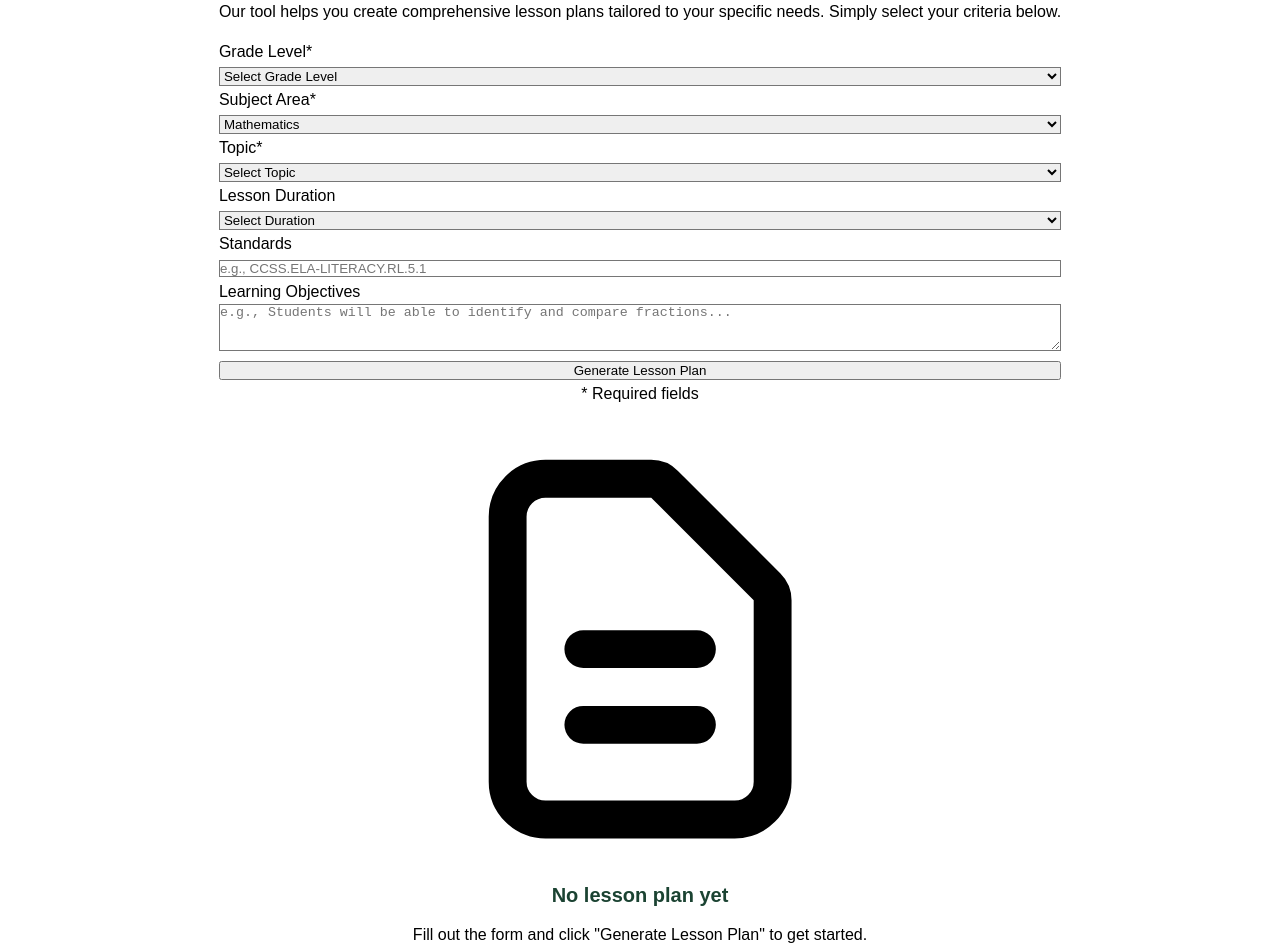
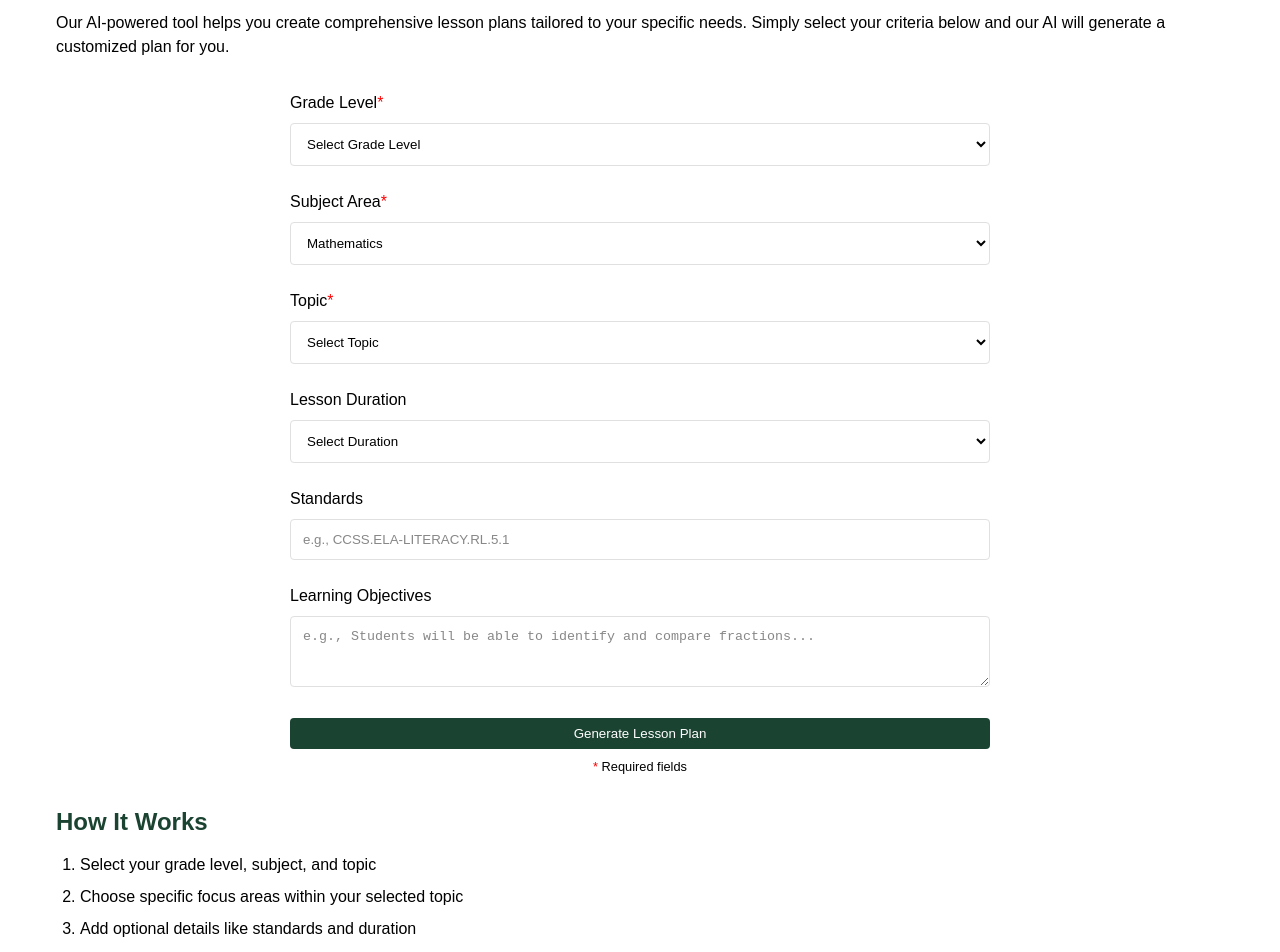
Before and after one commit to Curtonimore/clifford-classroom, a Next.js app: page /lesson-plan in a window 1280 px wide. Shown: the part 260-1212 px from the top of the page. Built offline with nearby package versions, Linux system fonts and the light colour scheme; a web font is replaced by a local one.

Commit message:
FIX: Restore original site styling for NavBar and Lesson Plan Generator

```diff
--- a/src/app/lesson-plan/page.tsx
+++ b/src/app/lesson-plan/page.tsx
@@ -378,30 +378,31 @@ export default function LessonPlanPage() {
   };
 
   return (
-    <div className="max-w-7xl mx-auto px-4 py-8">
-      <header className="text-center mb-10">
-        <h1 className="text-3xl font-bold mb-3">Lesson Plan Generator</h1>
-        <p className="text-gray-600 max-w-3xl mx-auto">
+    <>
+      <header className="page-header">
+        <h1 className="page-title">Lesson Plan Generator</h1>
+        <p className="page-description">
           Create customized lesson plans in seconds with our AI-powered tool
         </p>
       </header>
 
-      <div className="grid grid-cols-1 lg:grid-cols-2 gap-8">
-        <section className="bg-white p-6 rounded-lg shadow-md">
-          <h2 className="text-xl font-semibold mb-4">Generate Your Lesson Plan</h2>
-          <p className="text-gray-600 mb-6">
-            Our tool helps you create comprehensive lesson plans tailored to your specific needs.
-            Simply select your criteria below.
+      <section className="content-section">
+        <h2>Generate Your Lesson Plan</h2>
+        <p>
+          Our AI-powered tool helps you create comprehensive lesson plans tailored to your specific needs.
+          Simply select your criteria below and our AI will generate a customized plan for you.
         </p>
 
-          <form onSubmit={handleSubmit} className="space-y-5">
-            <div>
-              <label htmlFor="audience" className="block text-sm font-medium text-gray-700 mb-1">
-                Grade Level<span className="text-red-500">*</span>
-              </label>
+        <form
+          onSubmit={handleSubmit}
+          className="form-container"
+          style={{ maxWidth: '700px', margin: '2rem auto' }}
+        >
+          <div className="form-group">
+            <label htmlFor="audience" className="form-label">Grade Level<span style={{ color: 'red' }}>*</span></label>
             <select
               id="audience"
-                className="w-full px-3 py-2 bg-white border border-gray-300 rounded-md shadow-sm focus:outline-none focus:ring-2 focus:ring-indigo-500 focus:border-indigo-500"
+              className="form-input"
               value={formData.audience}
               onChange={handleChange}
               required
@@ -413,13 +414,11 @@ export default function LessonPlanPage() {
             </select>
           </div>
 
-            <div>
-              <label htmlFor="subject" className="block text-sm font-medium text-gray-700 mb-1">
-                Subject Area<span className="text-red-500">*</span>
-              </label>
+          <div className="form-group">
+            <label htmlFor="subject" className="form-label">Subject Area<span style={{ color: 'red' }}>*</span></label>
             <select
               id="subject"
-                className="w-full px-3 py-2 bg-white border border-gray-300 rounded-md shadow-sm focus:outline-none focus:ring-2 focus:ring-indigo-500 focus:border-indigo-500"
+              className="form-input"
               value={formData.subject}
               onChange={handleChange}
               required
@@ -431,13 +430,11 @@ export default function LessonPlanPage() {
             </select>
           </div>
 
-            <div>
-              <label htmlFor="topic" className="block text-sm font-medium text-gray-700 mb-1">
-                Topic<span className="text-red-500">*</span>
-              </label>
+          <div className="form-group">
+            <label htmlFor="topic" className="form-label">Topic<span style={{ color: 'red' }}>*</span></label>
             <select
               id="topic"
-                className="w-full px-3 py-2 bg-white border border-gray-300 rounded-md shadow-sm focus:outline-none focus:ring-2 focus:ring-indigo-500 focus:border-indigo-500"
+              className="form-input"
               value={formData.topic}
               onChange={handleChange}
               required
@@ -451,37 +448,37 @@ export default function LessonPlanPage() {
           </div>
 
           {topicOptions.length > 0 && (
-              <div>
-                <label className="block text-sm font-medium text-gray-700 mb-1">
-                  Specific Focus Areas
-                </label>
-                <div className="grid grid-cols-1 sm:grid-cols-2 gap-2 border border-gray-200 rounded-md p-3 bg-gray-50">
+            <div className="form-group">
+              <label className="form-label">Specific Focus Areas</label>
+              <div
+                className="checkbox-grid"
+                style={{
+                  display: 'grid',
+                  gridTemplateColumns: 'repeat(auto-fill, minmax(200px, 1fr))',
+                  gap: '0.5rem'
+                }}
+              >
                 {topicOptions.map(option => (
-                    <div key={option.id} className="flex items-center">
+                  <div key={option.id} style={{ display: 'flex', alignItems: 'center' }}>
                     <input
                       type="checkbox"
                       id={`option-${option.id}`}
                       checked={formData.selectedOptions.includes(option.id)}
                       onChange={() => handleCheckboxChange(option.id)}
-                        className="h-4 w-4 text-indigo-600 focus:ring-indigo-500 border-gray-300 rounded"
+                      style={{ marginRight: '0.5rem' }}
                     />
-                      <label htmlFor={`option-${option.id}`} className="ml-2 text-sm text-gray-700">
-                        {option.label}
-                      </label>
+                    <label htmlFor={`option-${option.id}`}>{option.label}</label>
                   </div>
                 ))}
               </div>
-                <p className="text-xs text-gray-500 mt-1">Select specific areas to focus on in your lesson plan</p>
             </div>
           )}
 
-            <div>
-              <label htmlFor="time" className="block text-sm font-medium text-gray-700 mb-1">
-                Lesson Duration
-              </label>
+          <div className="form-group">
+            <label htmlFor="time" className="form-label">Lesson Duration</label>
             <select
               id="time"
-                className="w-full px-3 py-2 bg-white border border-gray-300 rounded-md shadow-sm focus:outline-none focus:ring-2 focus:ring-indigo-500 focus:border-indigo-500"
+              className="form-input"
               value={formData.time}
               onChange={handleChange}
             >
@@ -492,27 +489,23 @@ export default function LessonPlanPage() {
             </select>
           </div>
 
-            <div>
-              <label htmlFor="standards" className="block text-sm font-medium text-gray-700 mb-1">
-                Standards
-              </label>
+          <div className="form-group">
+            <label htmlFor="standards" className="form-label">Standards</label>
             <input
               type="text"
               id="standards"
-                className="w-full px-3 py-2 bg-white border border-gray-300 rounded-md shadow-sm focus:outline-none focus:ring-2 focus:ring-indigo-500 focus:border-indigo-500"
+              className="form-input"
               placeholder="e.g., CCSS.ELA-LITERACY.RL.5.1"
               value={formData.standards}
               onChange={handleChange}
             />
           </div>
 
-            <div>
-              <label htmlFor="objectives" className="block text-sm font-medium text-gray-700 mb-1">
-                Learning Objectives
-              </label>
+          <div className="form-group">
+            <label htmlFor="objectives" className="form-label">Learning Objectives</label>
             <textarea
               id="objectives"
-                className="w-full px-3 py-2 bg-white border border-gray-300 rounded-md shadow-sm focus:outline-none focus:ring-2 focus:ring-indigo-500 focus:border-indigo-500"
+              className="form-input"
               placeholder="e.g., Students will be able to identify and compare fractions..."
               value={formData.objectives}
               onChange={handleChange}
@@ -523,54 +516,50 @@ export default function LessonPlanPage() {
 
           <button
             type="submit"
-              className="w-full bg-indigo-600 text-white py-2 px-4 rounded-md hover:bg-indigo-700 focus:outline-none focus:ring-2 focus:ring-offset-2 focus:ring-indigo-500 font-medium transition-colors"
+            className="login-button"
+            style={{ width: '100%' }}
             disabled={isGenerating}
           >
             {isGenerating ? 'Generating...' : 'Generate Lesson Plan'}
           </button>
 
-            <p className="text-xs text-gray-500 text-center">
-              <span className="text-red-500">*</span> Required fields
+          <p style={{ fontSize: '0.8rem', marginTop: '0.5rem', textAlign: 'center' }}>
+            <span style={{ color: 'red' }}>*</span> Required fields
           </p>
         </form>
       </section>
 
-        <section>
-          {lessonPlan ? (
-            <div id="results-section" className="bg-white p-6 rounded-lg shadow-md">
-              <div className="flex justify-between items-center mb-4">
-                <h2 className="text-xl font-semibold">Your Lesson Plan</h2>
+      {lessonPlan && (
+        <section id="results-section" className="content-section">
+          <div style={{ display: 'flex', justifyContent: 'space-between', alignItems: 'center' }}>
+            <h2>Your Lesson Plan</h2>
             <button
               onClick={handleDownloadPDF}
-                  className="bg-green-600 text-white py-2 px-4 rounded-md hover:bg-green-700 focus:outline-none focus:ring-2 focus:ring-offset-2 focus:ring-green-500 text-sm font-medium transition-colors"
+              className="home-button primary"
+              style={{ marginLeft: '1rem' }}
             >
               Download PDF
             </button>
           </div>
 
-              <div className="prose max-w-none overflow-y-auto max-h-[600px] p-4 bg-gray-50 rounded-md">
+          <div
+            className="lesson-plan-container"
+            style={{
+              backgroundColor: '#f9f9f9',
+              padding: '1.5rem',
+              borderRadius: '0.5rem',
+              marginTop: '1rem',
+              boxShadow: '0 2px 8px rgba(0,0,0,0.05)'
+            }}
+          >
             <ReactMarkdown>{lessonPlan}</ReactMarkdown>
           </div>
-            </div>
-          ) : (
-            <div className="bg-white p-6 rounded-lg shadow-md h-full flex items-center justify-center">
-              <div className="text-center text-gray-500">
-                <svg className="mx-auto h-12 w-12 text-gray-400" fill="none" viewBox="0 0 24 24" stroke="currentColor" aria-hidden="true">
-                  <path strokeLinecap="round" strokeLinejoin="round" strokeWidth="2" d="M9 12h6m-6 4h6m2 5H7a2 2 0 01-2-2V5a2 2 0 012-2h5.586a1 1 0 01.707.293l5.414 5.414a1 1 0 01.293.707V19a2 2 0 01-2 2z" />
-                </svg>
-                <h3 className="mt-2 text-sm font-medium text-gray-900">No lesson plan yet</h3>
-                <p className="mt-1 text-sm text-gray-500">
-                  Fill out the form and click "Generate Lesson Plan" to get started.
-                </p>
-              </div>
-            </div>
+        </section>
       )}
-        </section>
-      </div>
 
-      <section className="mt-12 bg-white p-6 rounded-lg shadow-md">
-        <h2 className="text-xl font-semibold mb-4">How It Works</h2>
-        <ol className="list-decimal pl-5 space-y-2">
+      <section className="content-section">
+        <h2>How It Works</h2>
+        <ol style={{ paddingLeft: '1.5rem', marginBottom: '1.5rem' }}>
           <li>Select your grade level, subject, and topic</li>
           <li>Choose specific focus areas within your selected topic</li>
           <li>Add optional details like standards and duration</li>
@@ -579,6 +568,6 @@ export default function LessonPlanPage() {
           <li>Download as a PDF for easy printing and sharing</li>
         </ol>
       </section>
-    </div>
+    </>
   );
 }
```
Lines whose indentation alone changed are shown as unchanged.
